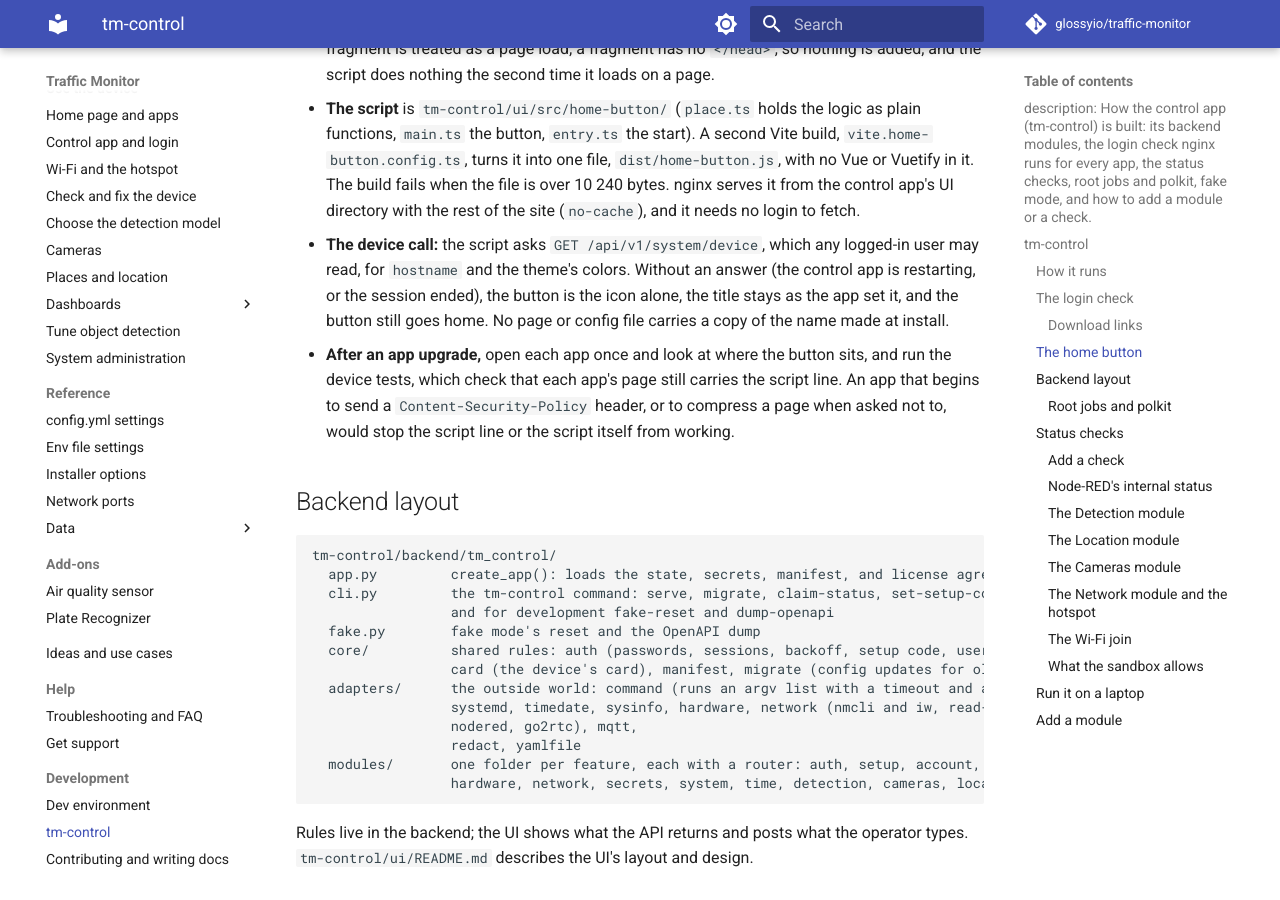
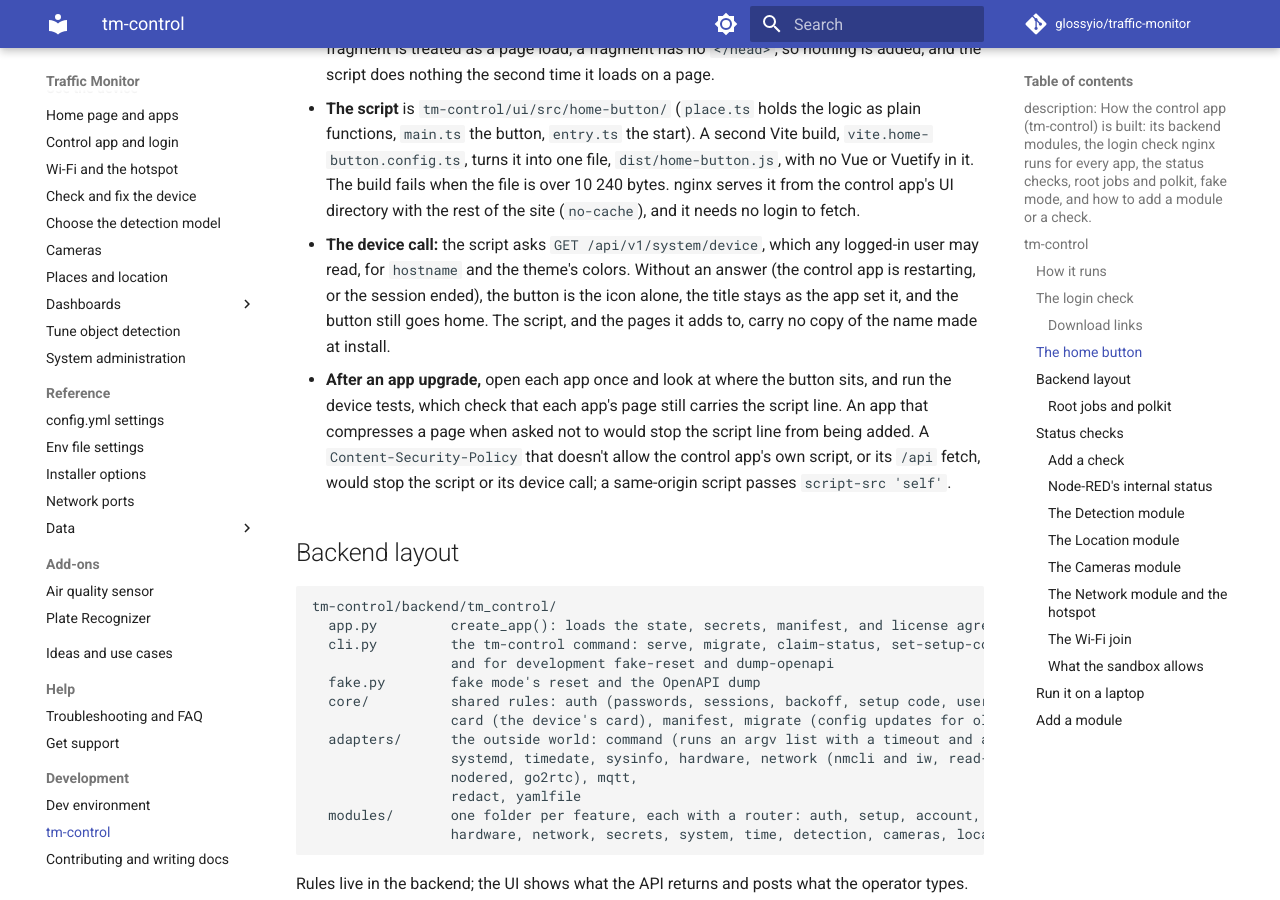
Before and after one commit to glossyio/traffic-monitor, an MkDocs documentation site: the page built from docs/development/tm-control.md, in a window 1280 px wide and 900 px high, scrolled down 4906 px. Built offline with MkDocs 1.6.1 and Material for MkDocs 9.7.7, drawn with Linux system fonts in a browser that asks for light colours; comment, search, counter and statistics services are not loaded; the version menu is left out.

Commit message:
Docs: scope the hostname claims, and the plan's status
The home button docs said no hostname is copied at install, which is too
broad: nginx's hotspot sign-in rule and TM_HOSTNAME in the Node-RED
environment file still hold install-time names. They now say it of the
script and the pages it touches.

Also: the CSP and compression note says what would actually stop the
script, the README's colors list includes body_text, the narrow-screen
sentence says narrow screen instead of phone, the "two edges" rationale
is reworded, and the plan's status says where the work stands.

Assisted-by: Claude Code 2.1.325 (CLI)
AI-Model: Claude Sonnet 5.5 (claude-sonnet-5-5)
AI-Effort: high
AI-Role: drafted

```diff
--- a/docs/development/tm-control.md
+++ b/docs/development/tm-control.md
@@ -88,8 +88,8 @@ Each app is a separate program, so none of them links back to the control app. n
 * **The snippet** is `container/revproxy/tm/snippets/home-button.conf.j2`, which sets `sub_filter` and the upstream `Accept-Encoding`. The five app locations include it beside `proxy-common.conf` and their auth snippet. `storefiles` and the control app's own locations don't. The snippet adds no response header, so the rule that an app location sets no `add_header` still holds.
 * **The `$tm_page_encoding` map** in `nginx.conf.j2` is why the apps' scripts and data stay compressed. `sub_filter` works only on uncompressed text, so nginx asks the app for an uncompressed answer when the request's `Accept` header contains `text/html`, and passes the browser's own `Accept-Encoding` otherwise. `Accept` is the signal because a browser on plain HTTP sends no `Sec-Fetch-*` headers. An app's own background request for an HTML fragment is treated as a page load; a fragment has no `</head>`, so nothing is added, and the script does nothing the second time it loads on a page.
 * **The script** is `tm-control/ui/src/home-button/` (`place.ts` holds the logic as plain functions, `main.ts` the button, `entry.ts` the start). A second Vite build, `vite.home-button.config.ts`, turns it into one file, `dist/home-button.js`, with no Vue or Vuetify in it. The build fails when the file is over 10 240 bytes. nginx serves it from the control app's UI directory with the rest of the site (`no-cache`), and it needs no login to fetch.
-* **The device call:** the script asks `GET /api/v1/system/device`, which any logged-in user may read, for `hostname` and the theme's colors. Without an answer (the control app is restarting, or the session ended), the button is the icon alone, the title stays as the app set it, and the button still goes home. No page or config file carries a copy of the name made at install.
-* **After an app upgrade,** open each app once and look at where the button sits, and run the device tests, which check that each app's page still carries the script line. An app that begins to send a `Content-Security-Policy` header, or to compress a page when asked not to, would stop the script line or the script itself from working.
+* **The device call:** the script asks `GET /api/v1/system/device`, which any logged-in user may read, for `hostname` and the theme's colors. Without an answer (the control app is restarting, or the session ended), the button is the icon alone, the title stays as the app set it, and the button still goes home. The script, and the pages it adds to, carry no copy of the name made at install.
+* **After an app upgrade,** open each app once and look at where the button sits, and run the device tests, which check that each app's page still carries the script line. An app that compresses a page when asked not to would stop the script line from being added. A `Content-Security-Policy` that doesn't allow the control app's own script, or its `/api` fetch, would stop the script or its device call; a same-origin script passes `script-src 'self'`.
 
 ## Backend layout
 
```
Also changed, not shown: CLAUDE.md (+1 -1 lines), design/plans/2026-11-13-home-button.md (+2 -2 lines), docs/use/home-page.md (+1 -1 lines), tm-control/ui/README.md (+6 -5 lines).
